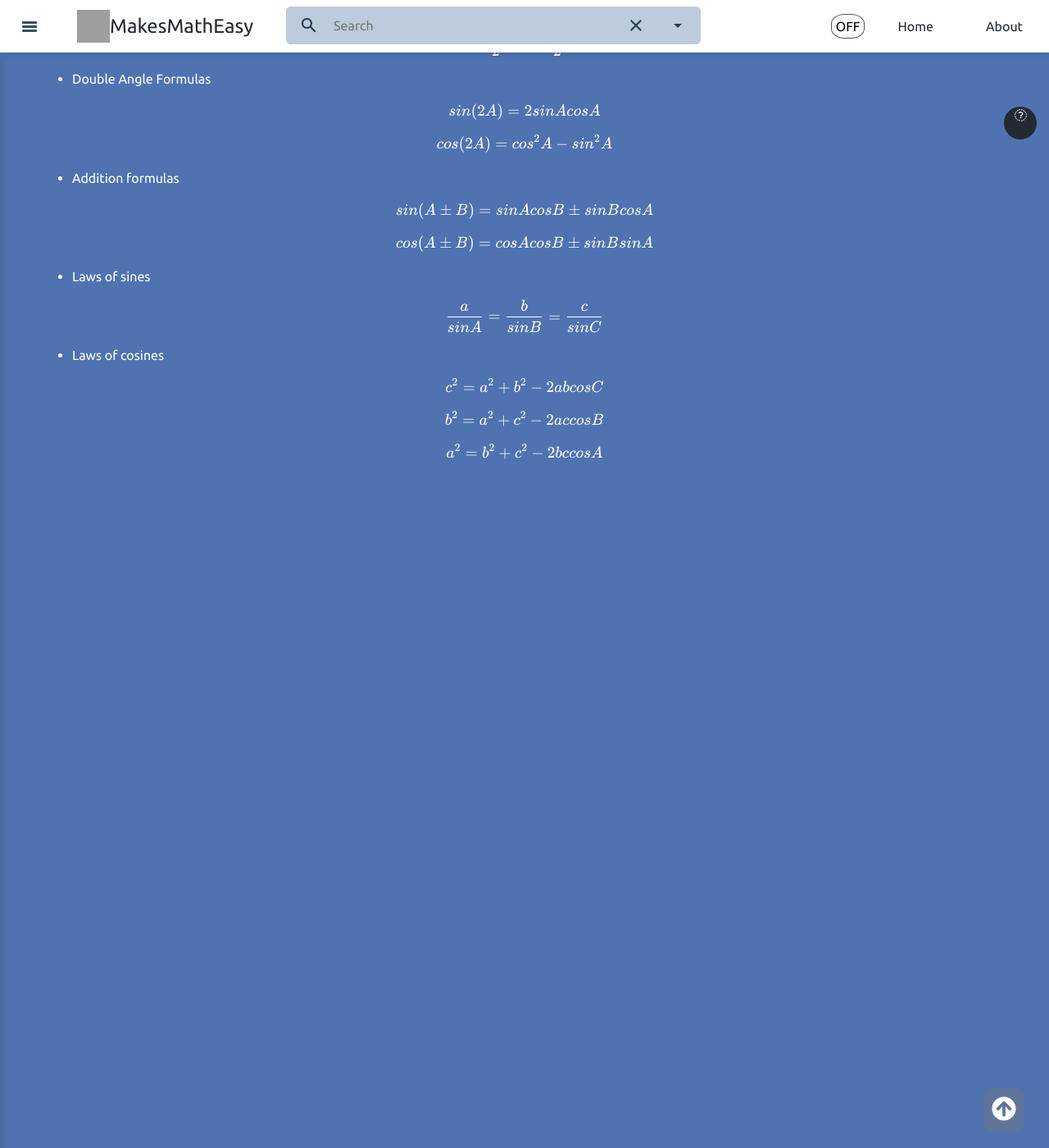
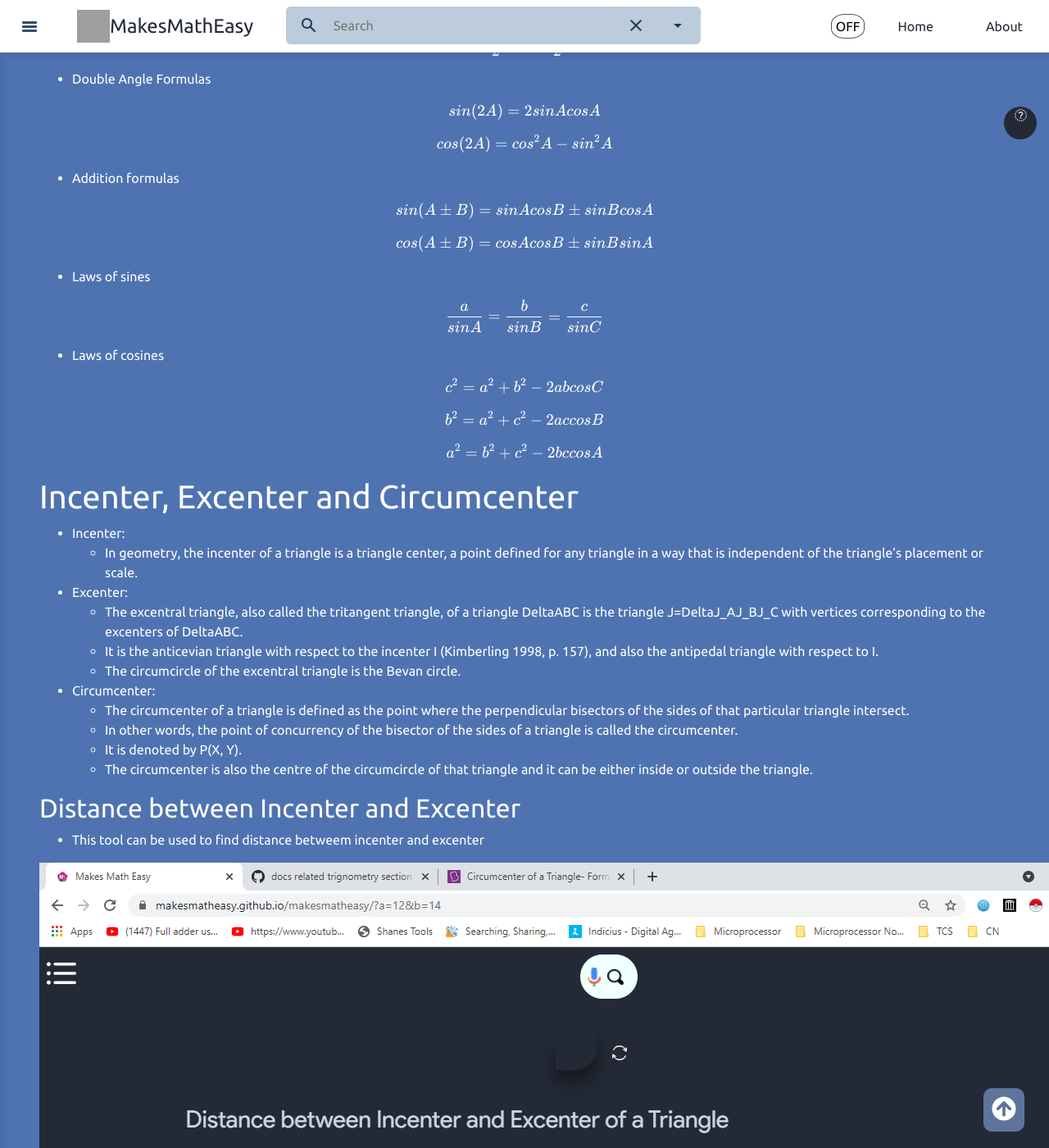
Before and after one commit to makesmatheasy/makesmatheasy-documentation, a Jekyll site: the page built from docs/trignometry.md, in a window 1280 px wide and 1400 px high, scrolled down 7463 px. Shown: the whole window at 82% size. Built offline with Jekyll 4.4.1, drawn with Linux system fonts in a browser that asks for light colours; nearby versions of some CDN libraries; some of the changed text lies outside the part shown; grey boxes are pictures that could not be loaded.

Commit message:
added docs related trignometry section (distance between incenter, excenter, curcumcenter, circum radius, area of external triangle, ) (#174)
* fixed internal links and social icons

* resolved conflicts

* added independent, dependent probablity, properties and binomial distribution calculator

* added docs for trignometry section

```diff
--- a/docs/trignometry.md
+++ b/docs/trignometry.md
@@ -15,19 +15,19 @@ The  trigоnоmetriс  rаtiоs  оf  а  triаngle  аre  аlsо  саlled  the
 
 
 
-|Functions	        | Abbreviation	|  |Relationship to sides                    |
-|:----------------- |:-------------:|--|---------------------------------------: |
-|Sine Function	    |sin	        |  |$$ \dfrac{Opposite}{Hypotenuse} $$       |
-|                   |               |  |                                       |
-|Tangent Function	|tan	        |  | $$ \dfrac{Opposite}{Adjacent} $$           |
-|                   |               |  |                                       |
-|Cosine Function	|cos	        |  |$$ \dfrac{Adjacent}{Hypotenuse} $$                |
-|                   |               |  |                                       |
-|Cosecant Function	|cosec	        |  |  $$ \dfrac{Hypotenuse}{Opposite} $$                 |
-|                   |               |  |                                       |
-|Secant Function	|sec	        |  |$$ \dfrac{Hypotenuse}{Adjacent} $$                |
-|                   |               |  |                                       |
-|Cotangent Function	|cot	        |  | $$ \dfrac{Adjacent}{Opposite} $$             |
+| Functions          | Abbreviation |     |              Relationship to sides |
+| :----------------- | :----------: | --- | ---------------------------------: |
+| Sine Function      |     sin      |     | $$ \dfrac{Opposite}{Hypotenuse} $$ |
+|                    |              |     |                                    |
+| Tangent Function   |     tan      |     |   $$ \dfrac{Opposite}{Adjacent} $$ |
+|                    |              |     |                                    |
+| Cosine Function    |     cos      |     | $$ \dfrac{Adjacent}{Hypotenuse} $$ |
+|                    |              |     |                                    |
+| Cosecant Function  |    cosec     |     | $$ \dfrac{Hypotenuse}{Opposite} $$ |
+|                    |              |     |                                    |
+| Secant Function    |     sec      |     | $$ \dfrac{Hypotenuse}{Adjacent} $$ |
+|                    |              |     |                                    |
+| Cotangent Function |     cot      |     |   $$ \dfrac{Adjacent}{Opposite} $$ |
 
 <br>
 
@@ -240,3 +240,111 @@ $$ c^2 = a^2 + b^2 - 2ab cosC $$
 $$ b^2 = a^2 + c^2 - 2ac cosB $$
 $$ a^2 = b^2 + c^2 - 2bc cosA $$
 </p>
+
+
+
+# Incenter, Excenter and Circumcenter
+- Incenter:
+  - In geometry, the incenter of a triangle is a triangle center, a point defined for any triangle in a way that is independent of the triangle's placement or scale.
+- Excenter:
+  - The excentral triangle, also called the tritangent triangle, of a triangle DeltaABC is the triangle J=DeltaJ_AJ_BJ_C with vertices corresponding to the excenters of DeltaABC.
+  - It is the anticevian triangle with respect to the incenter I (Kimberling 1998, p. 157), and also the antipedal triangle with respect to I.
+  - The circumcircle of the excentral triangle is the Bevan circle.
+- Circumcenter:
+  - The circumcenter of a triangle is defined as the point where the perpendicular bisectors of the sides of that particular triangle intersect.
+  - In other words, the point of concurrency of the bisector of the sides of a triangle is called the circumcenter.
+  - It is denoted by P(X, Y).
+  - The circumcenter is also the centre of the circumcircle of that triangle and it can be either inside or outside the triangle.
+
+## Distance between Incenter and Excenter
+ - This tool can be used to find distance betweem incenter and excenter
+
+
+![sumDiv](../public/images/trigo/excenter-1.png)
+
+
+## Distance between circumcenter and excenter
+ - This tool can be used to find distance betweem circumcenter and excenter
+
+
+
+![sumDiv](../public/images/trigo/excenter-1.png)
+
+
+# Cirum Area and External Radius
+- This tool is usefull to find cirum area and external Radius
+
+
+
+![sumDiv](../public/images/trigo/circum-radius.png)
+
+
+
+## Trignometry Values
+
+This tool shows the value of different trignometric functions angle values. Also it has the values of some T-ratios for many angles.
+
+<div class="col-md-6" >
+<img alt="unit converter" class="tools_screenshot img-fluid" src="../public/images/trigo_value.gif" >
+</div>
+<br>
+<table style="width:100%" border="2"  bordercolor="white">
+  <tr>
+    <th>$$Angles$$</th>
+    <th>$$0°$$</th>
+    <th>$$30°$$</th>
+    <th>$$45°$$</th>
+    <th>$$60°$$</th>
+    <th>$$90°$$</th>
+  </tr>
+  <tr>
+    <td>$$Sin θ$$</td>
+    <td>$$ 0 $$</td>
+    <td>$$ \dfrac{1}{2} $$</td>
+    <td>$$ \dfrac{1}{√2} $$</td>
+    <td>$$ \dfrac{√3}{2} $$</td>
+    <td>$$ 1 $$</td>
+
+  </tr>
+  <tr>
+    <td>$$cos θ$$</td>
+    <td>$$ 1 $$</td>
+    <td>$$ \dfrac{√3}{2} $$</td>
+    <td>$$ \dfrac{1}{√2} $$</td>
+    <td>$$ \dfrac{1}{2} $$</td>
+    <td>$$ 0 $$</td>
+  </tr>
+  <tr>
+    <td>$$tan θ$$</td>
+    <td>$$ 0 $$</td>
+    <td>$$ \dfrac{1}{√3} $$</td>
+    <td>$$ 1 $$</td>
+    <td>$$ √3 $$</td>
+    <td>$$ \infty $$</td>
+  </tr>
+  <tr>
+    <td>$$cot θ$$</td>
+    <td>$$ \infty $$</td>
+    <td>$$ √3 $$</td>
+    <td>$$ 1 $$</td>
+    <td>$$ \dfrac{1}{√3} $$</td>
+    <td>$$ 0 $$</td>
+  </tr>
+  <tr>
+    <td>$$sec θ$$</td>
+    <td>$$ 1 $$</td>
+    <td>$$ \dfrac{2}{√3} $$</td>
+    <td>$$ √2 $$</td>
+    <td>$$ 2 $$</td>
+    <td>$$ \infty $$</td>
+  </tr>
+  <tr>
+    <td>$$cosec θ$$</td>
+    <td>$$ \infty $$</td>
+    <td>$$ 2 $$</td>
+    <td>$$ √2 $$</td>
+    <td>$$ \dfrac{2}{√3} $$</td>
+    <td>$$ 1 $$</td>
+
+  </tr>
+</table>
```
Also changed, not shown: public/images/trigo/circum-radius.png (added), public/images/trigo/excenter-1.png (added), public/images/trigo/excenter-2.png (added).
